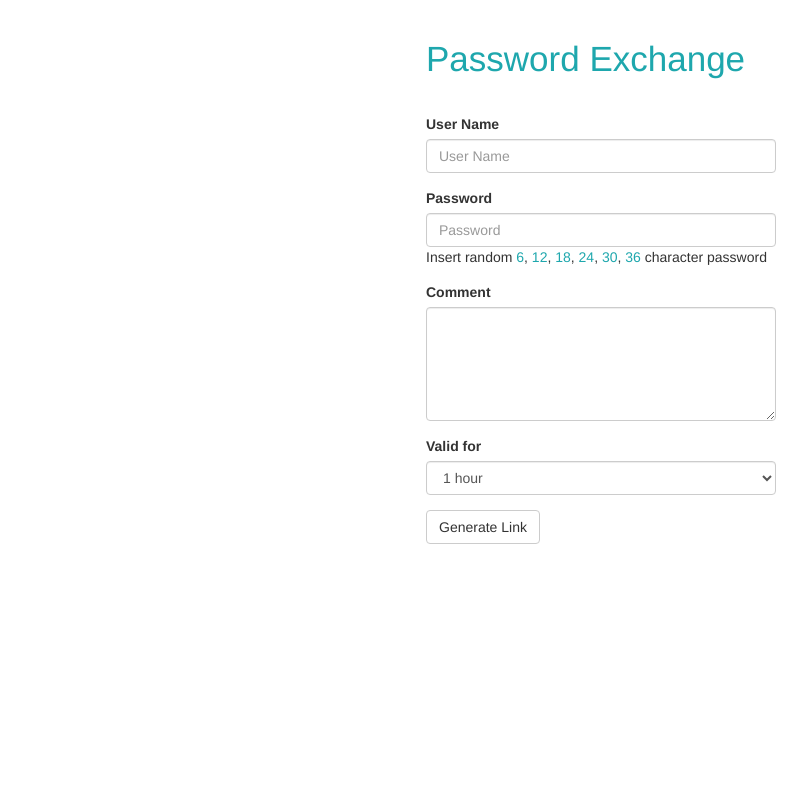
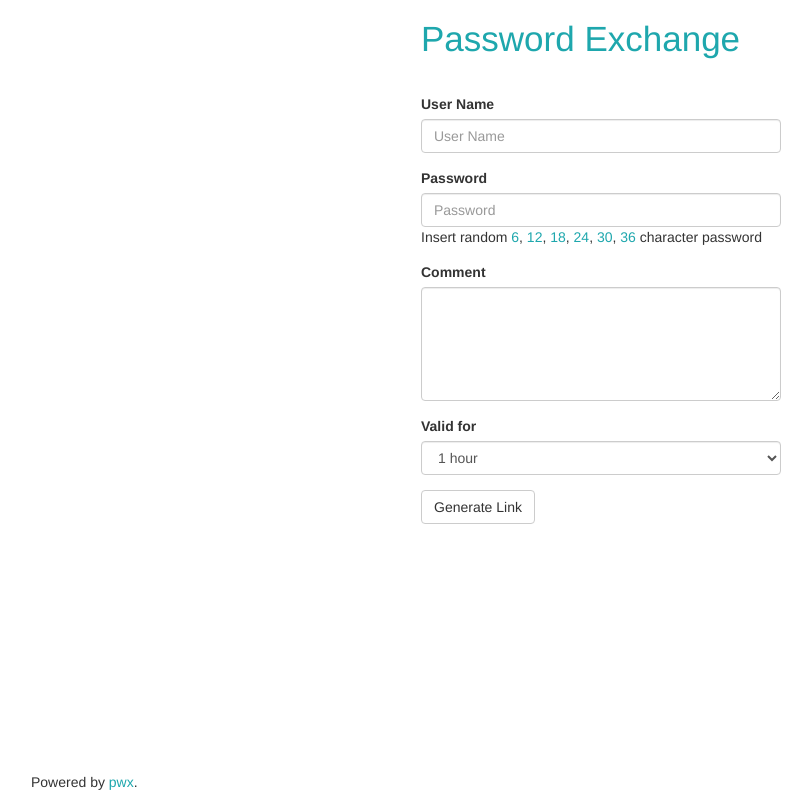
Before and after one commit to MichaelThessel/pwx, a PHP site: template src/App/views/index.twig in a window 1280 px wide. Shown: the whole page, without its empty margins (39-851 px from the left). Run offline with PHP 8.4, Linux system fonts and the light colour scheme; the template is opened without the code that fills it, so the values that code supplies are empty; some libraries are stand-ins or nearby versions.

Commit message:
Added footer

```diff
--- a/src/App/views/layout.twig
+++ b/src/App/views/layout.twig
@@ -19,6 +19,11 @@
     <div class="container">
       {% block content %}{% endblock %}
     </div>
+    <footer>
+      <div class="container">
+        Powered by <a href="https://github.com/MichaelThessel/pwx">pwx</a>.
+      </div>
+    </footer>
     {% block closing_scripts %}{% endblock %}
   </body>
 </html>
--- a/web/css/style.css
+++ b/web/css/style.css
@@ -1,6 +1,18 @@
 /* Page */
-.page-container {
-  padding: 20px;
+html {
+  position: relative;
+  min-height: 100%;
+}
+
+body {
+  margin-bottom: 2em;
+}
+
+footer {
+  position: absolute;
+  bottom: 0;
+  width: 100%;
+  height: 2em;
 }
 
 h1 {
```
